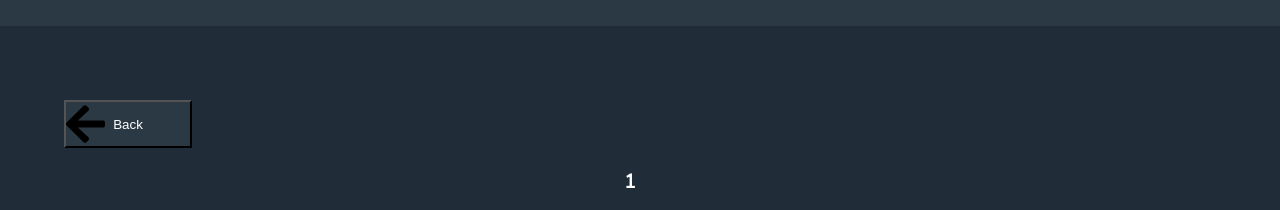
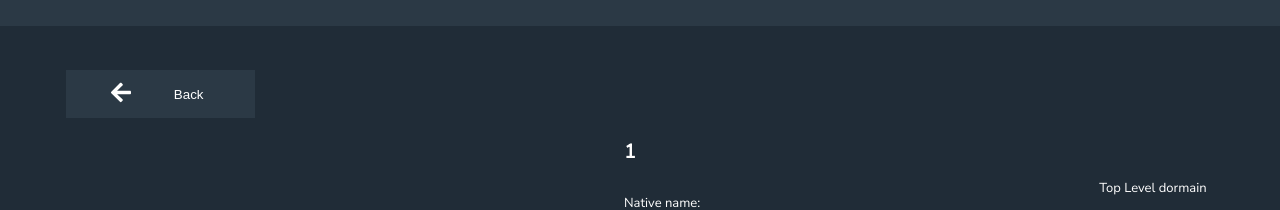
Before and after one commit to ChamuMutezva/rest-api-countries-angular, an Angular app: page /countries/1 in a window 1280 px wide. Shown: the part 134-344 px from the top of the page. Built offline with nearby package versions, Linux system fonts and the light colour scheme; no server answers.

Commit message:
ngClass to use in theme toggle

```diff
--- a/src/app/countries/countries.component.css
+++ b/src/app/countries/countries.component.css
@@ -1,11 +1,17 @@
 body {
     margin: 0;
    padding: 0;
+
 }
 :host {
     background-color: var(--dark-mode-background);
 
 }
+.lightMode {
+    background-color: white;
+    color: black;
+}
+
 .wrapper {
     margin: 0;
    padding: 0;
--- a/src/app/countries/countries.component.html
+++ b/src/app/countries/countries.component.html
@@ -1,10 +1,14 @@
-<div class="wrapper">
+<div class="wrapper" [ngClass]="{'lightMode': message}">
+
     <form #form="ngForm">
         <nav>
-            <input type="search" name="searchHere" [(ngModel)]="countryFilter" placeholder="Search for a country...">
-            <select class="listContinents" (change)='selectByContinent($event)' name="continents" placeholder="Filter by region">
+            <input type="search" name="searchHere" [(ngModel)]="countryFilter"
+            [ngClass]="{'lightMode': message}"  placeholder="Search for a country...">
+            <select class="listContinents" (change)='selectByContinent($event)'
+            [ngClass]="{'lightMode': message}"  name="continents" placeholder="Filter by region">
 
                 <option *ngFor="let continent of continentList" [value]="continent"
+                 [ngClass]="{'lightMode': message}"
                  [selected]='continent.selected == true' >{{continent}}</option>
 
             </select>
@@ -15,7 +19,7 @@
     <div class="container">
         <div class="main" *ngFor="let country of filteredCountries">
             <img [src]="country.flag" alt="flag of 'country.flag'" [routerLink]="['/countries', country.name]">
-            <div class="details">
+            <div class="details" [ngClass]="{'lightMode': message}">
                 <h3>{{country.name}}</h3>
                 <h4>Population:<span> {{country.population | number}}</span></h4>
                 <h4>Region: <span>{{country.region}}</span></h4>
--- a/src/app/countries/countries.component.ts
+++ b/src/app/countries/countries.component.ts
@@ -1,18 +1,20 @@
-import { Component, OnInit, Input } from '@angular/core';
+import { Component, OnInit, Input, OnChanges } from '@angular/core';
 import { CountriesServiceService } from '../countries-service.service';
 import { CountriesInterface } from '../countries-interface';
 import { ActivatedRoute } from '@angular/router';
 import { JsonPipe } from '@angular/common';
 import { faSearch } from "@fortawesome/free-solid-svg-icons";
 import { MainHeaderComponent } from '../main-header/main-header.component';
+import { ThemeService } from '../theme/theme.service';
 
 @Component({
   selector: 'app-countries',
   templateUrl: './countries.component.html',
   styleUrls: ['./countries.component.css']
 })
-export class CountriesComponent implements OnInit {
+export class CountriesComponent implements OnInit, OnChanges {
 
+ message: boolean;
   fasearch = faSearch;
  @Input() lightMode: boolean;  //
   continentList: string[] = ["All", "Africa", "Americas", "Asia", "Europe", "Oceania"];
@@ -27,7 +29,8 @@ export class CountriesComponent implements OnInit {
     this.filteredCountries = this.countryFilter ? this.performFilter(this.countryFilter) : this.countries;
   }
 
-  constructor(private countriesService: CountriesServiceService, private route: ActivatedRoute) { }
+  constructor(private countriesService: CountriesServiceService, private themeService : ThemeService,
+    private route: ActivatedRoute) { }
 
   countries: CountriesInterface[];
   filteredCountries: CountriesInterface[] = [];
@@ -40,8 +43,17 @@ export class CountriesComponent implements OnInit {
       error => this.errorMsg = <any>error
     );
 
+    this.themeService.currentMessage.subscribe(message => this.message = message);
+
   }
+// #####################
+  ngOnChanges(): void {
 
+
+
+
+  }
+//##########################
   performFilter(filterBy: string): CountriesInterface[] {
     filterBy = filterBy.toLocaleLowerCase();
     return this.countries.filter((country: CountriesInterface) =>
@@ -84,7 +96,11 @@ export class CountriesComponent implements OnInit {
   console.log(themeStatus);
   } */
 
+  btnClicked($event): void {
+   // msg = "hello world";
+    console.log(` parent component received information`);
 
+  }
 
 
 }
--- a/src/app/country-detail/country-detail.component.css
+++ b/src/app/country-detail/country-detail.component.css
@@ -6,26 +6,37 @@ body {
     margin-top: 100px;
 }
 img {
-    width: 75%;
+    width: 78%;
     display: block;
     margin: auto;
 }
+.btnContainer {
+    margin-top: 25vh;
+    margin-bottom: 20px;
+    margin-left: 13%;
+    position: relative;
+}
+ .btnContainer svg {
+    width: 20px;
+    position: relative;
+    left: -31%;
+    right: 186%;
+    margin-bottom: -2%;
+ }
 button.btn.btn-outline-secondary {
-    margin-top: 30px;
-    margin-bottom: 20px;
-    margin-left: 11%;
-    width: 25%;
+    width: 35%;
     height: 6vh;
     color: white;
     background-color: var(--dark-mode-elements);
-    background-image: url("../../assets/arrow-left-solid.svg");
-    background-repeat: no-repeat;
+    border: 1px solid var(--dark-mode-elements);
+    padding-left: 5%;
 }
 
 .countryInfor {
     margin: 7px auto;
     width: 100%;
-    display: block;
+    display: flex;
+    flex-direction: column;
     font-size: small;
 }
 
@@ -98,7 +109,7 @@ h4 {
         width: 60%;
     }
     button.btn.btn-outline-secondary {
-        margin-left: 20%;
+        margin-left: 9%;
     }
     .borders {
         justify-content: space-between;
@@ -106,6 +117,10 @@ h4 {
     }
     .borderDetails {
         width: 75vw;
+    }
+    .btnContainer svg {
+        margin-bottom: -1%;
+        left: -27%;
     }
 }
 
@@ -120,6 +135,11 @@ h4 {
         padding-left: 5%;
         font-size: small;
     }
+    button.btn.btn-outline-secondary {
+        margin-left: -5%;
+        width: 30%;
+    }
+
 }
 
 @media screen and (min-width: 1220px) {
@@ -134,9 +154,17 @@ h4 {
         display: grid;
         grid-template-columns: 1fr 1fr;
     }
+
+    .btnContainer {
+        margin-top: 0vh;
+    }
     button.btn.btn-outline-secondary {
-        margin-left: 5%;
-        width: 10%;
+        margin-left: -9%;
+        width: 17%;
+    }
+    .btnContainer svg {
+        margin-bottom: -0.5%;
+        left: -13%;
     }
     .borders {
         width: 72%;
--- a/src/app/country-detail/country-detail.component.html
+++ b/src/app/country-detail/country-detail.component.html
@@ -1,7 +1,16 @@
 <div class="countryDetail">
-    <button class="btn btn-outline-secondary" (click)='onBack()'>
-        Back
-    </button>
+    <div class="btnContainer">
+        <button class="btn btn-outline-secondary" (click)='onBack()'>
+            Back
+        </button>
+        <svg aria-hidden="true" focusable="false" data-prefix="fas" data-icon="arrow-left"
+            class="svg-inline--fa fa-arrow-left fa-w-14" role="img" xmlns="http://www.w3.org/2000/svg"
+            viewBox="0 0 448 512">
+            <path fill="currentColor"
+                d="M257.5 445.1l-22.2 22.2c-9.4 9.4-24.6 9.4-33.9 0L7 273c-9.4-9.4-9.4-24.6 0-33.9L201.4 44.7c9.4-9.4 24.6-9.4 33.9 0l22.2 22.2c9.5 9.5 9.3 25-.4 34.3L136.6 216H424c13.3 0 24 10.7 24 24v32c0 13.3-10.7 24-24 24H136.6l120.5 114.8c9.8 9.3 10 24.8.4 34.3z">
+            </path>
+        </svg>
+    </div>
     <div class="container">
         <img [src]="flag" alt="">
         <div class="countryInfor">
@@ -33,7 +42,7 @@
             <div class="borderDetails">
                 <h4>Border</h4>
                 <div class="borders" (click)="changeCountry()">
-                    <button class="borderCty" *ngFor="let borderCountry of borderingCountries" >
+                    <button class="borderCty" *ngFor="let borderCountry of borderingCountries">
                         {{borderCountry}}
                     </button>
                 </div>
--- a/src/app/main-header/main-header.component.html
+++ b/src/app/main-header/main-header.component.html
@@ -18,4 +18,4 @@
       </nav>
 </header>
 -->
-<router-outlet [class.lightMode]="lightMode" class="activated"></router-outlet>
+<router-outlet [class.lightMode]="lightMode" class="lightMode"></router-outlet>
--- a/src/app/main-header/main-header.component.ts
+++ b/src/app/main-header/main-header.component.ts
@@ -1,4 +1,4 @@
-import { Component, OnInit, ɵɵresolveBody } from '@angular/core';
+import { Component, OnInit, ɵɵresolveBody, Output, EventEmitter, OnChanges } from '@angular/core';
 import { faLightbulb as faSolidLightbulb,  faDollarSign,  IconDefinition
 } from "@fortawesome/free-solid-svg-icons";
 import { faLightbulb as faRegularLightbulb } from "@fortawesome/free-regular-svg-icons";
@@ -6,34 +6,46 @@ import { faLightbulb as faRegularLightbulb } from "@fortawesome/free-regular-svg
 import { ThemeService } from '../theme/theme.service';
 import { FormControl } from '@angular/forms';
 
+
 @Component({
   selector: 'app-main-header',
   templateUrl: './main-header.component.html',
   styleUrls: ['./main-header.component.css']
 })
-export class MainHeaderComponent implements OnInit {
+export class MainHeaderComponent implements OnInit, OnChanges {
+ message: boolean;
   darkTheme =  new FormControl(false);
   lightMode : boolean = false;
+
+@Output() lightModeToggle: EventEmitter<boolean> = new EventEmitter<boolean>();
+ //
   constructor(private themeService : ThemeService) {
-    this.darkTheme.valueChanges.subscribe(value => {
+   /* this.darkTheme.valueChanges.subscribe(value => {
       if (value) {
         this.themeService.toggleDark();
       } else {
         this.themeService.toggleLight();
       }
-    });
+    });*/
 
    }
 
   ngOnInit() {
+    this.themeService.currentMessage.subscribe(message => this.message = message);
   }
 
+  ngOnChanges(): void {
+    this.lightMode = this.lightMode;
+  }
 
   toggleMode(): void {
     this.lightMode = !this.lightMode;
+    console.log(this.lightMode);
+    console.log(`${this.lightMode} has been clicked`);
     localStorage.setItem("theme", "darkTheme");
-    let outLet = document.querySelector("router-outlet");
-    console.log(outLet.outerHTML);
+    this.themeService.changeMessage(this.lightMode);
+   // let outLet = document.querySelector("router-outlet");
+    //this.lightModeToggle.emit(this.lightMode);
   }
 
 
--- a/src/app/theme/theme.service.ts
+++ b/src/app/theme/theme.service.ts
@@ -1,5 +1,6 @@
 import { Injectable } from '@angular/core';
-//import { Theme, light, dark } from "./theme";
+import { BehaviorSubject } from 'rxjs';
+/*import { Theme, light, dark } from "./theme";
 export const darkTheme = {
   'dark-mode-elements': 'hsl(209, 23%, 22%)',
   'dark-mode-background': 'hsl(207, 26%, 17%)',
@@ -12,14 +13,21 @@ export const lightTheme = {
   'light-mode-input': 'hsl(0, 0%, 52%)',
   'light-mode-background': 'hsl(0, 0%, 98%)',
   'light-mode-elements': 'hsl(0, 0%, 100%)'
-};
+}; */
 
 @Injectable({
   providedIn: 'root'
 })
 export class ThemeService {
   constructor() { }
-  toggleDark() {
+
+  private messageSource = new BehaviorSubject<boolean>(false);
+  currentMessage = this.messageSource.asObservable();
+
+  changeMessage(message: boolean) {
+    this.messageSource.next(message);
+  }
+/*  toggleDark() {
     this.setTheme(darkTheme);
   }
 
@@ -31,6 +39,6 @@ export class ThemeService {
     Object.keys(theme).forEach(k =>
       document.documentElement.style.setProperty(`--${k}`, theme[k])
     );
-  }
+  }*/
 
 }
--- a/src/appswitcher.js
+++ b/src/appswitcher.js
@@ -1,3 +1,3 @@
 console.log("javascript detected");
-let activeStates = document.querySelectorAll(".wrapper");
+let activeStates = document.querySelector("app-root");
 console.log(activeStates);
```
Also changed, not shown: src/styles.css (line endings or trailing spaces).
